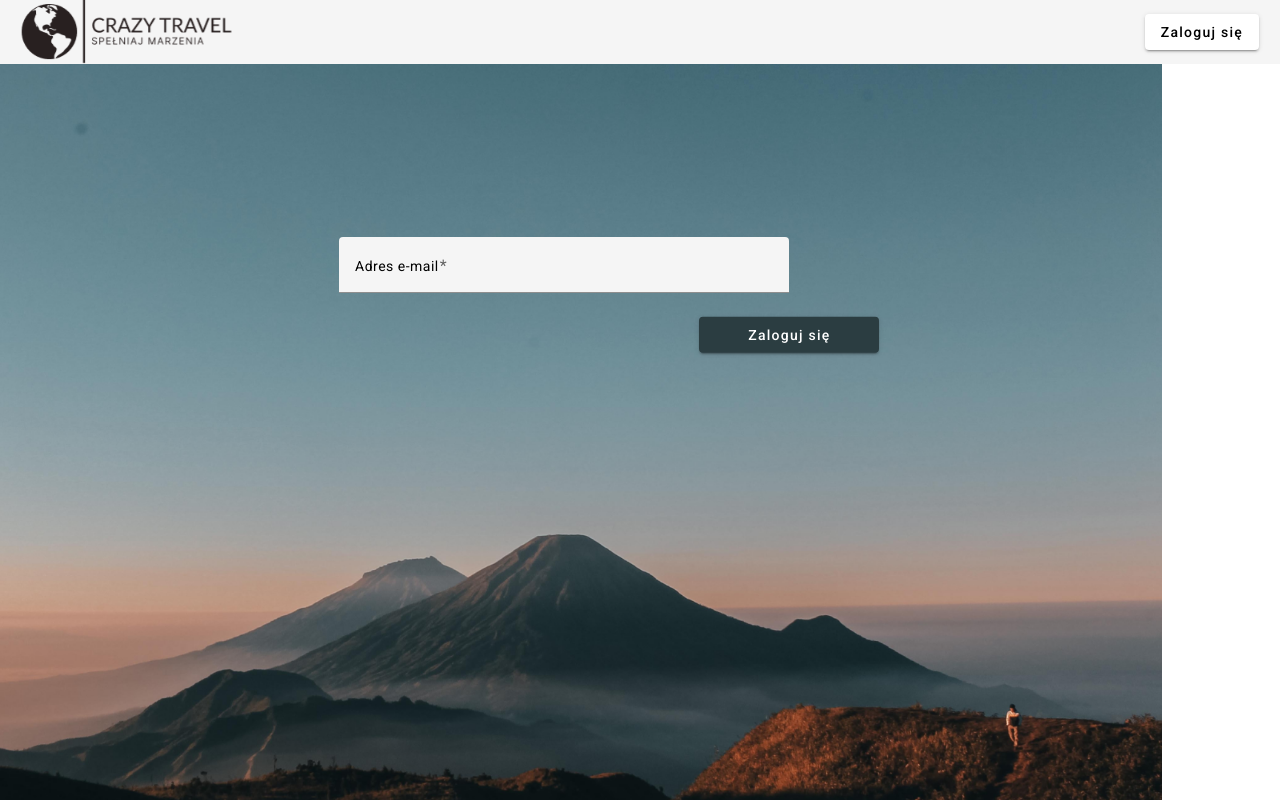
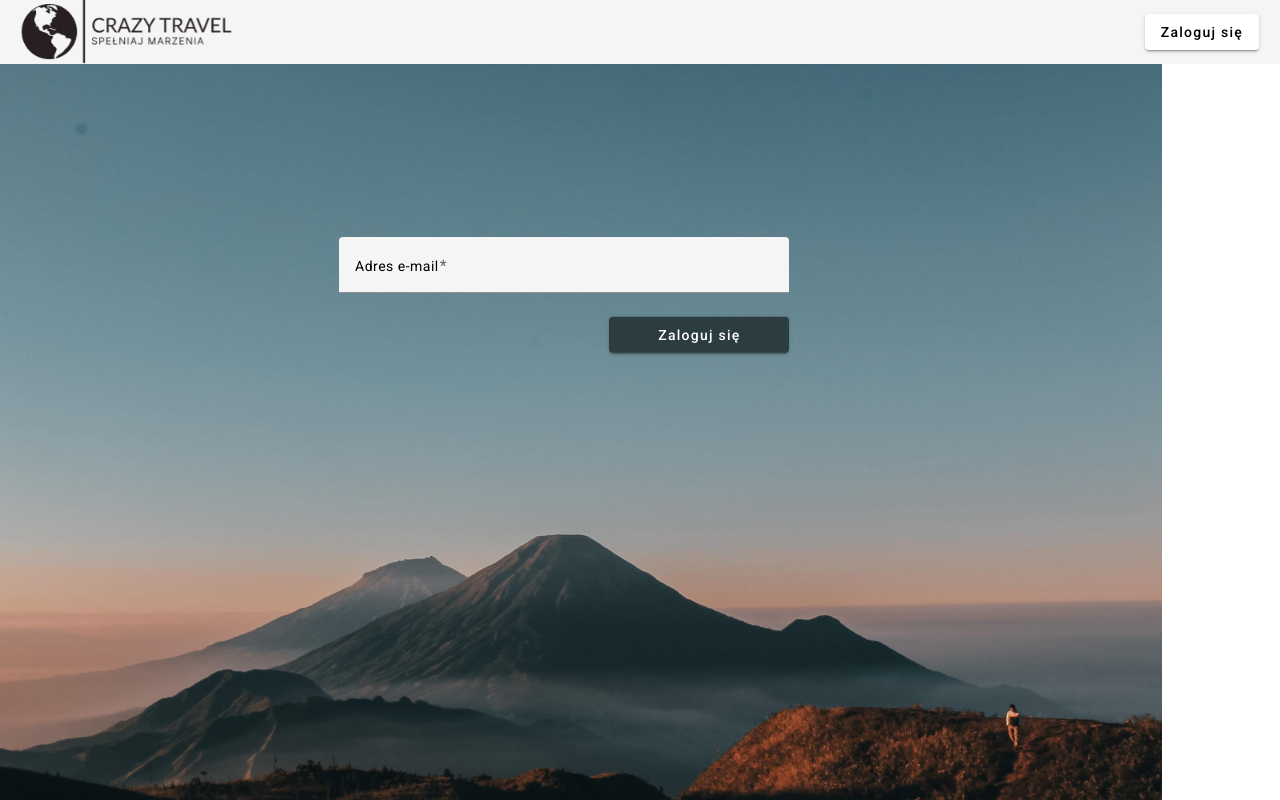
Before and after one commit to WariatInc/rsww-travel-agency-frontend, an Angular app: page /login in a window 1280 px wide. Built offline with nearby package versions, Linux system fonts and the light colour scheme.

Commit message:
small fixes to single offer and login views

```diff
--- a/src/app/login/login.component.css
+++ b/src/app/login/login.component.css
@@ -17,5 +17,5 @@ app-autocomplete-input {
 
 button {
   margin: 0;
-  transform: translate(200%, 5%);
+  transform: translate(150%, 5%);
 }
--- a/src/app/single-offer/single-offer.component.html
+++ b/src/app/single-offer/single-offer.component.html
@@ -47,7 +47,7 @@
       {{ offerPrice }} PLN
     </p>
 
-    <div style="float: right; margin-left: 54%">
+    <div style="float: right; margin-left: 3%">
       <button
         class="newReservationBtn"
         *ngIf="isOffer && offer.is_available; else reservationView"
```
